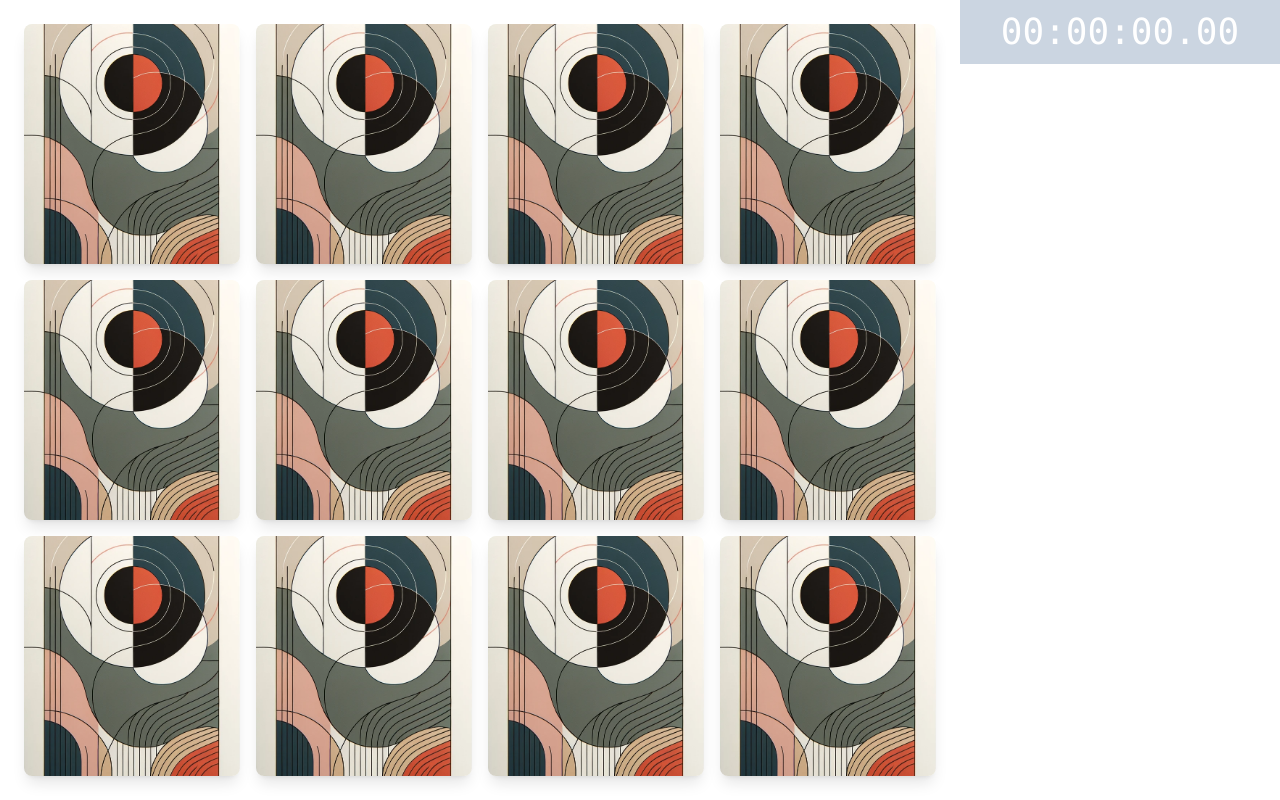
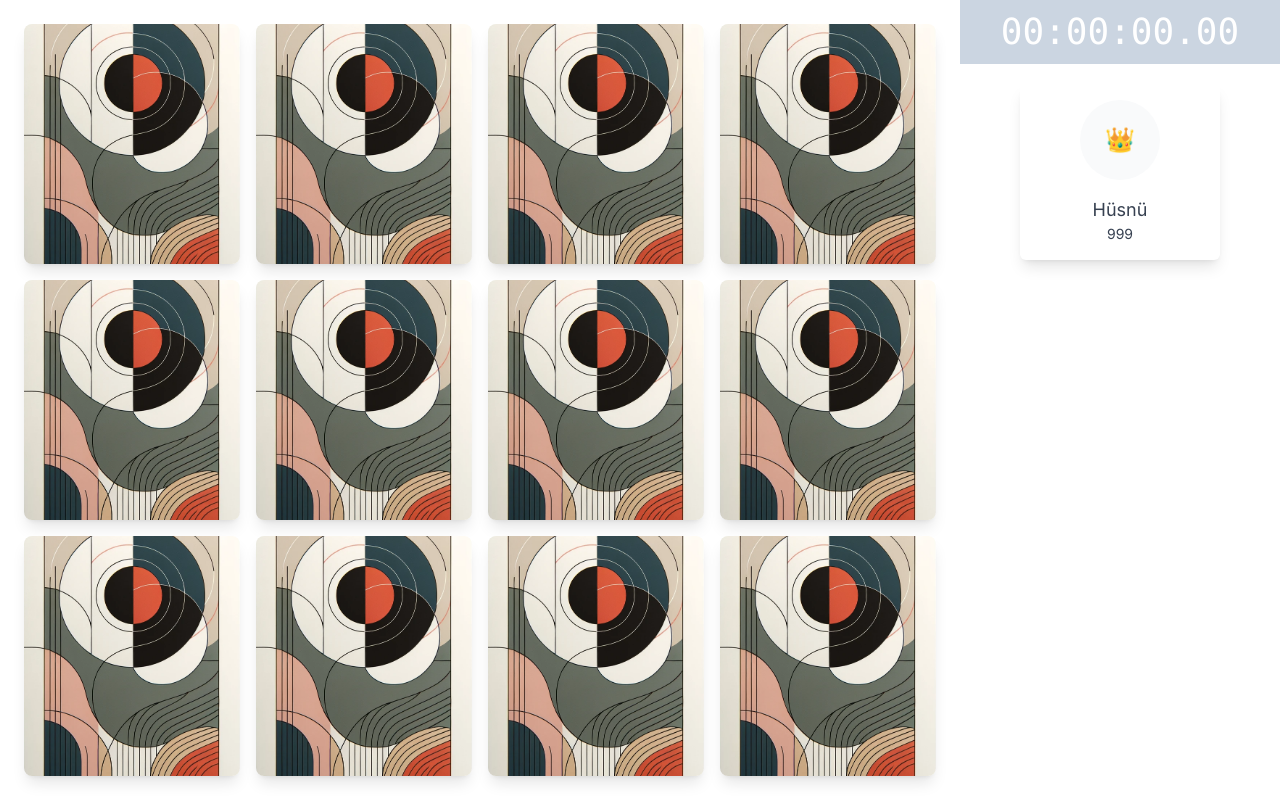
Before and after one commit to hsnlbnan/memory-card-game-next-14-server-actions, a Next.js app: page / in a window 1280 px wide. Built offline with nearby package versions, Linux system fonts and the light colour scheme.

Commit message:
get scores

```diff
--- a/app/actions.ts
+++ b/app/actions.ts
@@ -19,7 +19,6 @@ export async function sendScore({ user_name, score, time }) {
     time,
   });
 
-  console.log("DATA", data);
   try {
     await sql`INSERT INTO Game (user_name, score, time) VALUES (${
       data.user_name
@@ -32,3 +31,17 @@ export async function sendScore({ user_name, score, time }) {
     return { message: "Failed to create todo" };
   }
 }
+
+export async function getScores() {
+  try {
+    const scores = await sql`SELECT * FROM Game ORDER BY score DESC LIMIT 20`;
+
+    const { rows } = scores;
+
+    console.log("ROWS", rows);
+    return rows;
+  } catch (e) {
+    console.log("ERROR", e);
+    return { message: "Failed to get scores" };
+  }
+}
--- a/app/components/Game/index.tsx
+++ b/app/components/Game/index.tsx
@@ -86,8 +86,6 @@ export const Game = () => {
     }
   }, [matched, cards.length]);
 
-  console.log("CARDS", cards);
-
   return (
     <div className=" mx-auto h-screen max-w-[970px] w-full">
       <div className="grid grid-cols-4 gap-4 h-full  p-6">
--- a/app/components/Leaderboard/index.tsx
+++ b/app/components/Leaderboard/index.tsx
@@ -1,16 +1,107 @@
-import React, { useEffect } from "react";
+"use client";
+
+import { useEffect, useState } from "react";
 import TimerComponent from "../Timer";
+import { getScores } from "@/app/actions";
 
-export const LeaderBoard = async () => {
+const dummyData = [
+  {
+    id: 2,
+    created_at: "2023-11-03T16:52:03.981Z",
+    user_name: "Hüsnü",
+    score: 999,
+    time: 35500,
+  },
+  {
+    id: 3,
+    created_at: "2023-11-03T16:53:33.219Z",
+    user_name: "Hüsnü",
+    score: 995,
+    time: 33400,
+  },
+  {
+    id: 4,
+    created_at: "2023-11-03T16:55:41.765Z",
+    user_name: "beniyiBiriydim",
+    score: 994,
+    time: 29200,
+  },
+  {
+    id: 7,
+    created_at: "2023-11-03T17:03:20.121Z",
+    user_name: "Hüsnü",
+    score: 994,
+    time: 25300,
+  },
+  {
+    id: 6,
+    created_at: "2023-11-03T17:01:57.996Z",
+    user_name: "Hüsnü",
+    score: 993,
+    time: 37000,
+  },
+  {
+    id: 1,
+    created_at: "2023-11-03T16:51:40.649Z",
+    user_name: "Hüsnü",
+    score: 988,
+    time: 35500,
+  },
+  {
+    id: 5,
+    created_at: "2023-11-03T16:58:39.539Z",
+    user_name: "Hüsnü",
+    score: 978,
+    time: 22300,
+  },
+];
+export default function LeaderBoard() {
+  const [leaderBoard, setLeaderBoard] = useState(dummyData);
+
+  // useEffect(() => {
+  //   const fetchScores = async () => {
+  //     const scores = await getScores();
+  //     setLeaderBoard(scores);
+  //   };
+  //   fetchScores();
+  // }, []);
+
+  // console.log(leaderBoard);
+
   return (
     <>
       <div className="flex flex-col">
         <div className="w-full bg-slate-300">
           <TimerComponent />
         </div>
+        {leaderBoard.length > 0 ? (
+          <div className="mt-5">
+            <div className="w-[200px] p-4 shadow-lg rounded-md mx-auto bg-white">
+              <div className="w-20 h-20 bg-gray-50 rounded-full mx-auto flex items-center justify-center text-2xl">
+                👑
+              </div>
+              <div className="text-center text-white mt-4">
+                <h1 className="text-lg text-gray-700">Hüsnü</h1>
+                <p className="text-sm text-gray-700">999</p>
+              </div>
+            </div>
+          </div>
+        ) : (
+          <p className="text-white">Loading...</p>
+        )}
       </div>
     </>
   );
-};
+}
 
-export default LeaderBoard;
+{
+  /* {leaderBoard.map((score) => (
+              <li
+                key={score.id}
+                className="flex flex-row justify-between items-center bg-slate-600"
+              >
+                <span className="text-white">{score.user_name}</span>
+                <span className="text-white">{score.score}</span>
+              </li>
+            ))} */
+}
--- a/app/components/Modal/index.tsx
+++ b/app/components/Modal/index.tsx
@@ -3,6 +3,7 @@
 import { sendScore } from "@/app/actions";
 import { useGame } from "@/app/context/GameContext";
 import React, { useState } from "react";
+import { toast } from "sonner";
 
 export const Modal = () => {
   const { modal, setModal, name, handleName, score, time } = useGame();
@@ -12,7 +13,14 @@ export const Modal = () => {
       user_name: name,
       score,
       time,
-    });
+    })
+      .then(({ message }) => {
+        toast.success(message);
+        setModal(false);
+      })
+      .catch((err) => {
+        toast.error(err.message);
+      });
     setModal(false);
   };
 
--- a/app/page.tsx
+++ b/app/page.tsx
@@ -4,6 +4,7 @@ import { GameProvider } from "./context/GameContext";
 import TimerComponent from "./components/Timer";
 import LeaderBoard from "./components/Leaderboard";
 import Modal from "./components/Modal";
+import { Toaster } from "sonner";
 
 export default function Page() {
   return (
@@ -16,7 +17,7 @@ export default function Page() {
           <LeaderBoard />
         </div>
       </main>
-
+      <Toaster position="bottom-right" />
       <Modal />
     </GameProvider>
   );
--- a/package.json
+++ b/package.json
@@ -17,6 +17,7 @@
     "postcss": "8.4.31",
     "react": "18.2.0",
     "react-dom": "18.2.0",
+    "sonner": "^1.1.0",
     "tailwindcss": "3.3.3",
     "typescript": "5.2.2",
     "zod": "^3.22.4"
```
Also changed, not shown: 1 other file (tests, documents, lock files or other folders).
